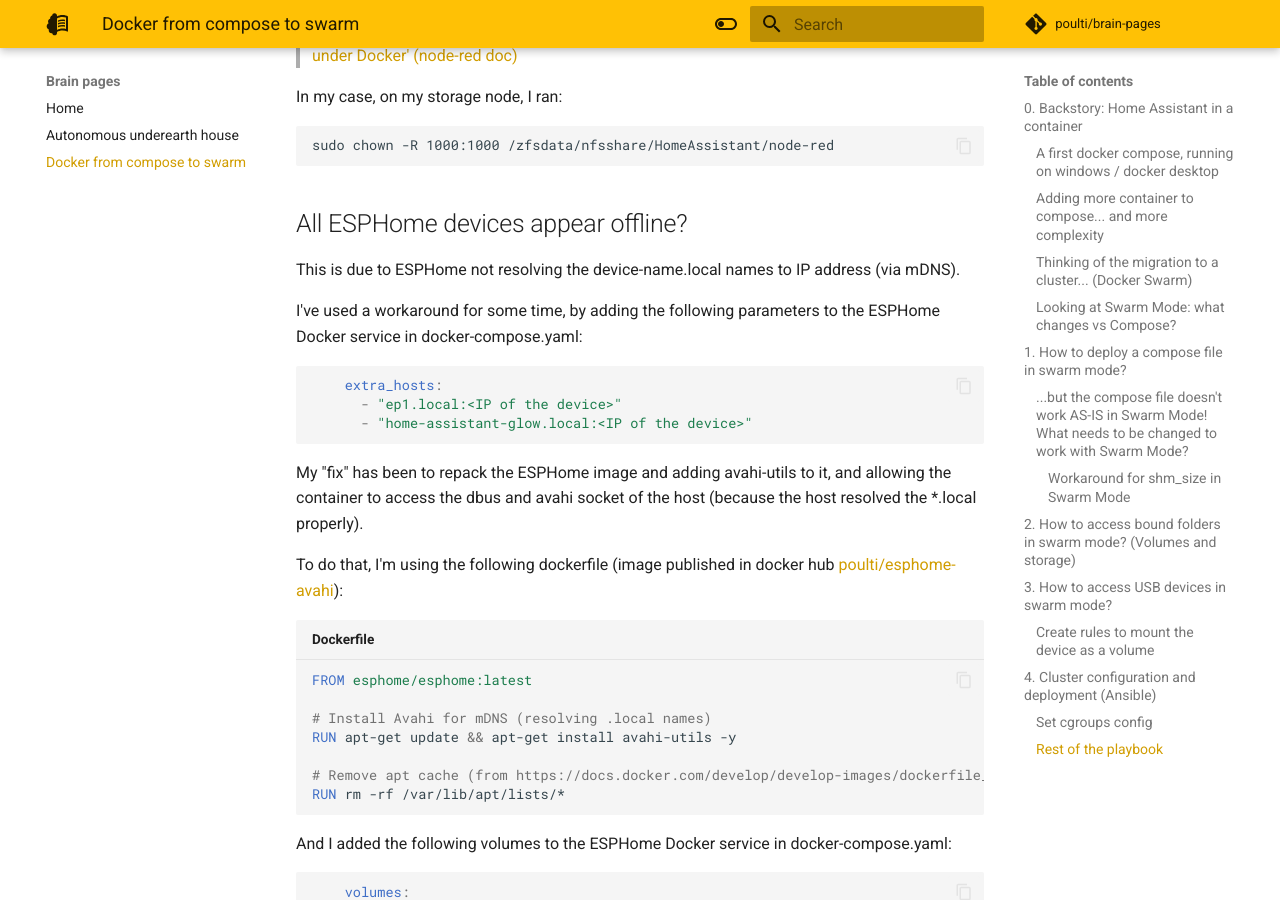
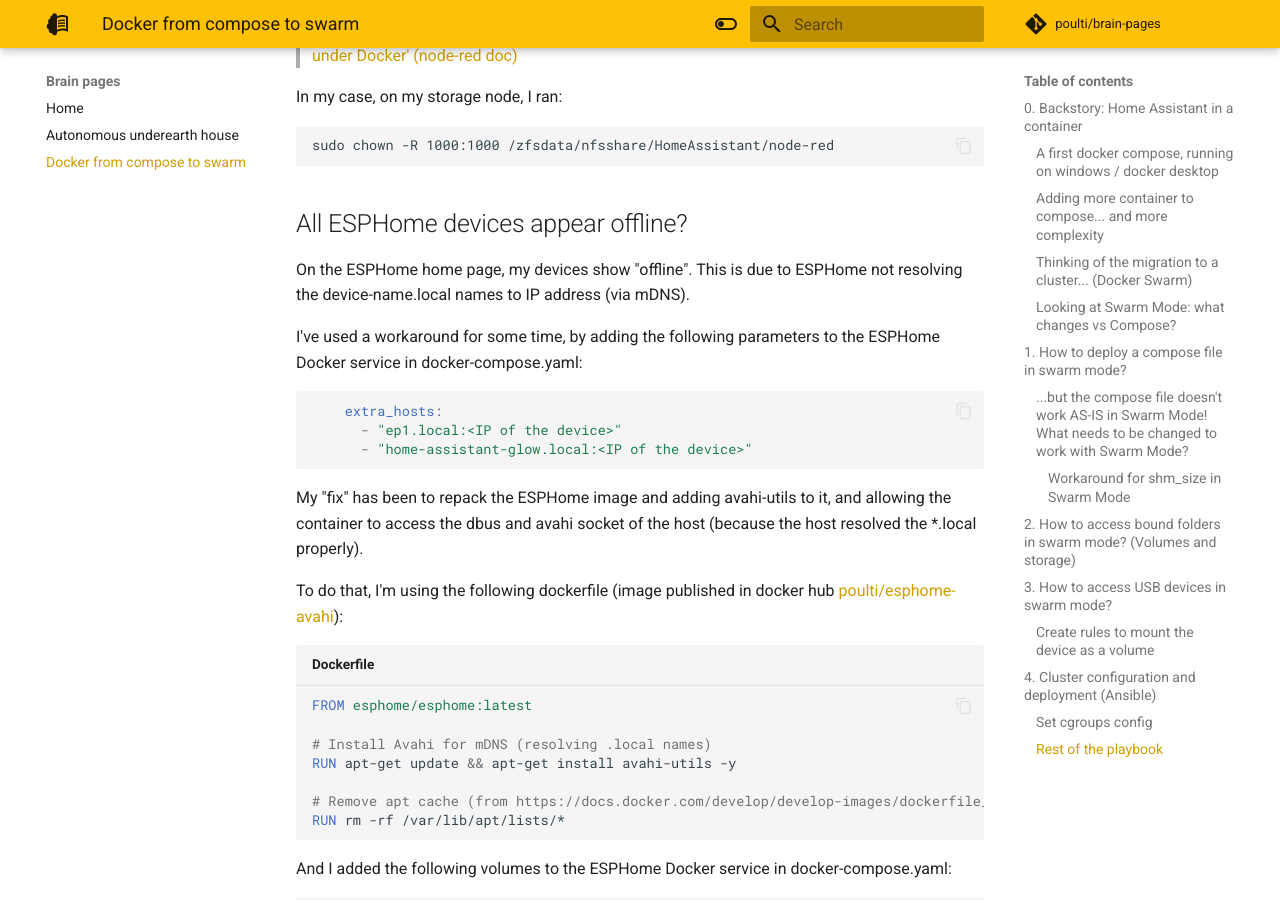
Before and after one commit to poulti/brain-pages, an MkDocs documentation site: the page built from docs/docker-from-compose-to-swarm.md, in a window 1280 px wide and 900 px high, scrolled down 15872 px. Built offline with MkDocs 1.6.1 and Material for MkDocs 9.7.7, drawn with Linux system fonts in a browser that asks for light colours; comment, search, counter and statistics services are not loaded.

Commit message:
Add intro sentences on ESPHome

````diff
--- a/docs/docker-from-compose-to-swarm.md
+++ b/docs/docker-from-compose-to-swarm.md
@@ -573,7 +573,7 @@
 
 ## All ESPHome devices appear offline?
 
-This is due to ESPHome not resolving the device-name.local names to IP address (via mDNS).
+On the ESPHome home page, my devices show "offline". This is due to ESPHome not resolving the device-name.local names to IP address (via mDNS).
 
 I've used a workaround for some time, by adding the following parameters to the ESPHome Docker service in docker-compose.yaml:
 ```yaml
````
